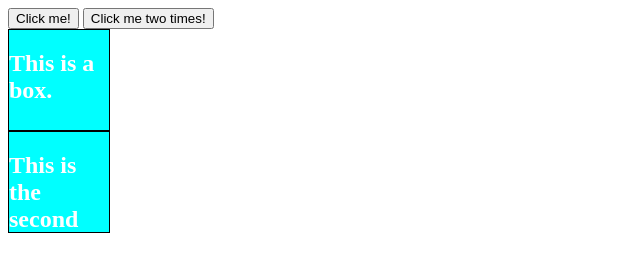
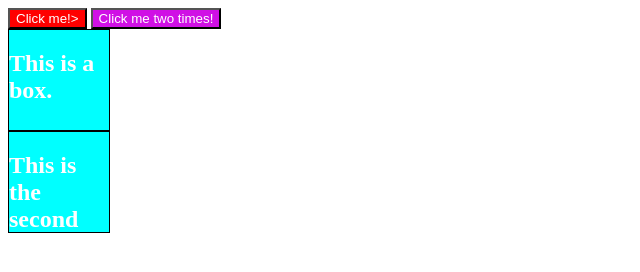
Before and after one commit to shashwatpratik6-droid/JAVA_SCRIPT, a plain HTML site: page Events/index.html in a window 1280 px wide. Shown: the whole page, without its empty margins (0-640 px from the left). Drawn offline with Linux system fonts and the light colour scheme.

Commit message:
new_changes

```diff
--- a/Events/Events.js
+++ b/Events/Events.js
@@ -5,7 +5,23 @@ let x = document.querySelector('.box')
 //     a++
 //     console.log(a)
 // }
-
 x.onmouseover = () => {
     console.log("The div was howered")
 }
+
+
+let y = document.querySelector('#btn2')
+y.ondblclick = () => {
+    console.log("Button was double clicked");
+    let a = 80;
+    a++;
+    console.log(a)
+}
+
+let z = document.querySelector('#btn1')
+z.onclick = (evt) => {
+    console.log(evt)
+    console.log(evt.type)
+    console.log(evt.target)
+    console.log(evt.clientX,evt.clientY)
+}
--- a/Events/index.html
+++ b/Events/index.html
@@ -7,8 +7,8 @@
     <link rel="stylesheet" href="style.css">
 </head>
 <body>
-    <button onclick="console.log('the button was clicked');alert('Hello')">Click me!</button>
-    <button  ondblclick="console.log('the button was clicked two times')">Click me two times!</button>
+    <button id="btn1" >Click me!></button>
+    <button id="btn2">Click me two times!</button>
     <div class="box">
         <h2>This is a box.</h2>
     </div>
--- a/Events/style.css
+++ b/Events/style.css
@@ -5,3 +5,12 @@
     color:white;
     border: 1px solid black;
 }
+
+#btn1{
+    background-color:Red;
+    color:White;
+}
+#btn2{
+    background-color:rgb(208, 16, 229);
+    color:White;
+}
```
